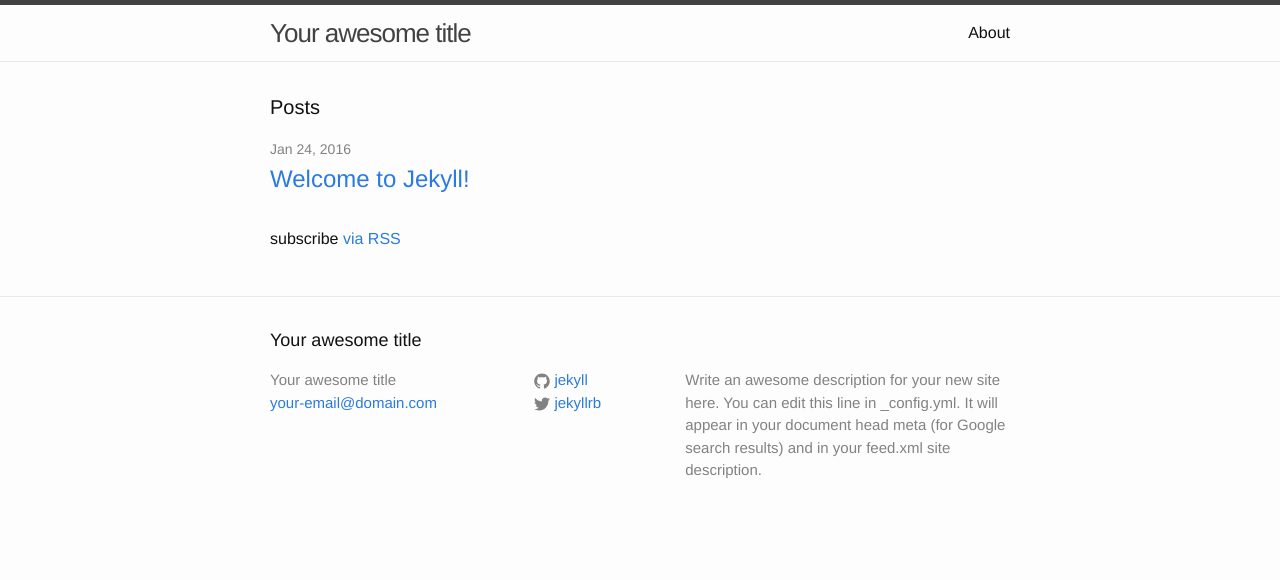
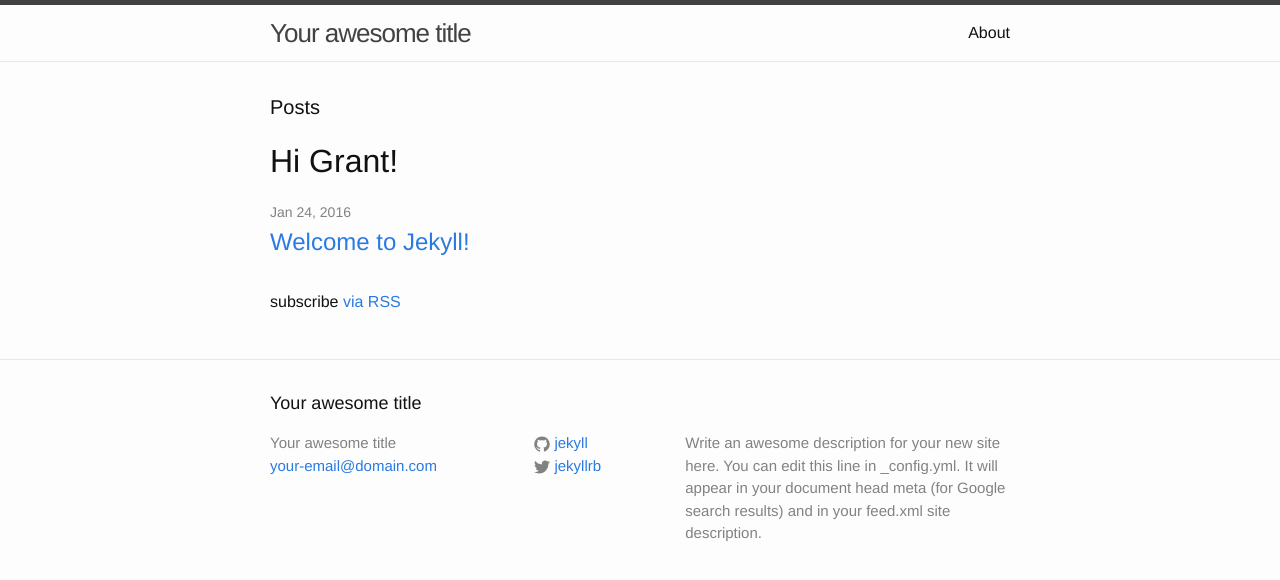
Before and after one commit to grantsphotos/grantsphotos.github.io, a Jekyll site: the page built from index.html, in a window 1280 px wide. Shown: the top 580 px of the page. Built offline with Jekyll 4.4.1, drawn with Linux system fonts in a browser that asks for light colours.

Commit message:
added grant's name to the hompage

```diff
--- a/index.html
+++ b/index.html
@@ -5,6 +5,8 @@ layout: default
 <div class="home">
 
   <h1 class="page-heading">Posts</h1>
+
+  <h1> Hi Grant! </h1>
 
   <ul class="post-list">
     {% for post in site.posts %}
```
